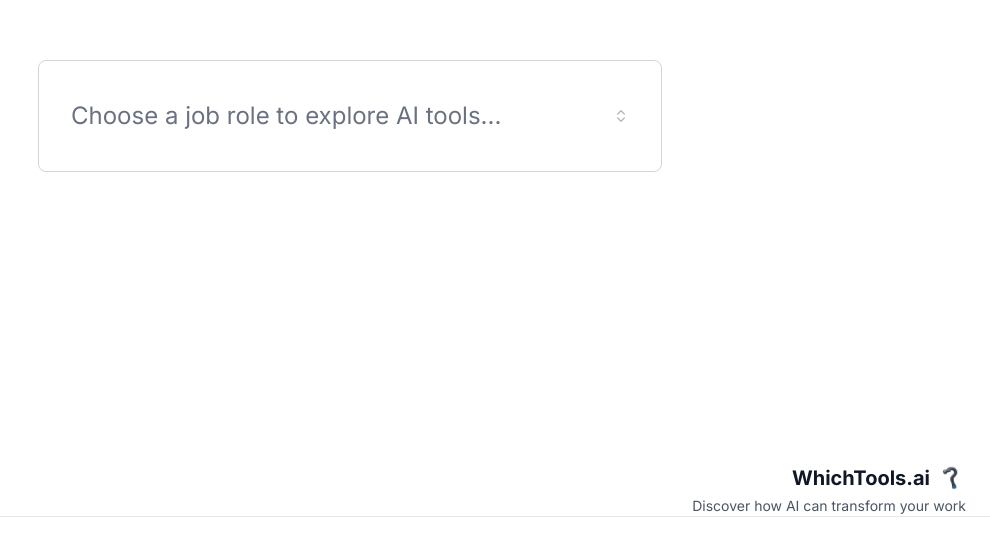
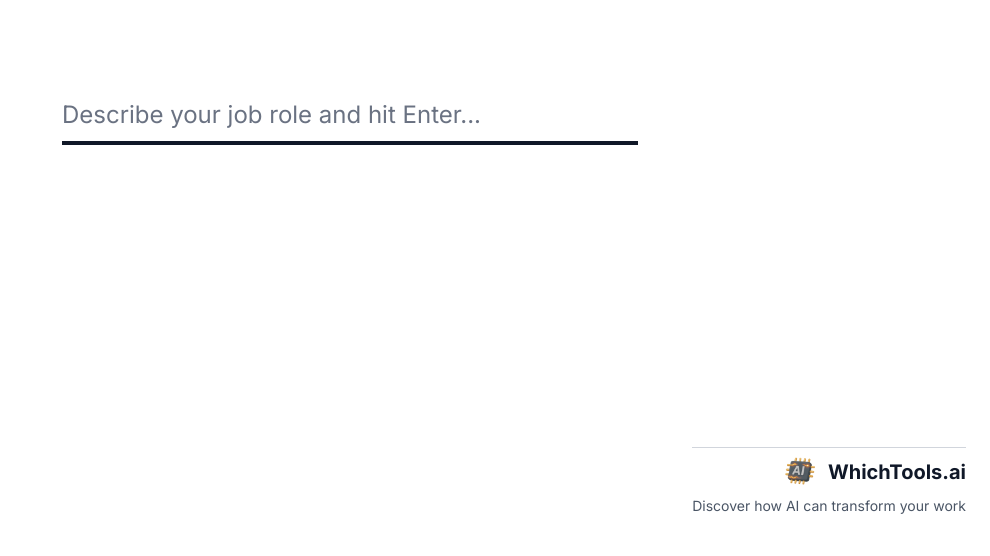
Before and after one commit to rousseaukazi/t_blog, a Next.js app: page / in a window 1280 px wide. Shown: the part 260-816 px from the top of the page, without its empty margins (290-1280 px from the left). Built offline with nearby package versions, Linux system fonts and the light colour scheme.

Commit message:
homepage changes

```diff
--- a/src/app/page.tsx
+++ b/src/app/page.tsx
@@ -1,10 +1,8 @@
 'use client'
 
-import { useState, useEffect } from 'react'
-import { SearchableDropdown } from '@/components/SearchableDropdown'
+import React, { useState, useEffect } from 'react'
 import { MarkdownRenderer } from '@/components/MarkdownRenderer'
 import { RauchLayout } from '@/components/RauchLayout'
-import { jobRoles } from '@/lib/data'
 import { Loader2, Sparkles } from 'lucide-react'
 
 interface BlogPost {
@@ -18,6 +16,7 @@ interface BlogPost {
 
 export default function Home() {
   const [selectedRole, setSelectedRole] = useState<string>('')
+  const [inputValue, setInputValue] = useState<string>('')
   const [blogPost, setBlogPost] = useState<BlogPost | null>(null)
   const [loading, setLoading] = useState(false)
   const [generating, setGenerating] = useState(false)
@@ -67,7 +66,7 @@ export default function Home() {
     }
   }
 
-  const generateBlogPost = async (forceNew: boolean = false) => {
+  const generateBlogPost = async (role: string, forceNew: boolean = false) => {
     setGenerating(true)
     setError(null)
     try {
@@ -76,7 +75,7 @@ export default function Home() {
         headers: {
           'Content-Type': 'application/json',
         },
-        body: JSON.stringify({ jobRole: selectedRole }),
+        body: JSON.stringify({ jobRole: role }),
       })
 
       if (!response.ok) {
@@ -96,8 +95,17 @@ export default function Home() {
   // Reset the page to its pristine state when the brand logo is clicked
   const handleBrandClick = () => {
     setSelectedRole('')
+    setInputValue('')
     setBlogPost(null)
     setError(null)
+  }
+
+  const handleSubmit = (e: React.FormEvent) => {
+    e.preventDefault()
+    if (!inputValue.trim()) return
+    const role = inputValue.trim()
+    setSelectedRole(role)
+    generateBlogPost(role)
   }
 
   return (
@@ -114,13 +122,16 @@ export default function Home() {
             : "mb-12"
         }
       >
-        <div className="mb-6 w-full mx-auto">
-          <SearchableDropdown
-            options={jobRoles}
-            value={selectedRole}
-            onChange={setSelectedRole}
-            placeholder="Choose a job role to explore AI tools..."
-          />
+        <div className="mb-6 w-full mx-auto max-w-xl">
+          <form onSubmit={handleSubmit}>
+            <input
+              type="text"
+              value={inputValue}
+              onChange={(e) => setInputValue(e.target.value)}
+              placeholder="Describe your job role and hit Enter..."
+              className="w-full border-b-4 border-gray-900 bg-transparent text-3xl md:text-4xl leading-tight placeholder:text-gray-500 placeholder:text-xl md:placeholder:text-2xl focus:outline-none focus:ring-0 pb-2 disabled:cursor-not-allowed disabled:opacity-50"
+            />
+          </form>
         </div>
       </div>
 
@@ -161,7 +172,7 @@ export default function Home() {
                     Explore Other Roles
                   </button>
                   <button
-                    onClick={() => generateBlogPost(true)}
+                    onClick={() => generateBlogPost(selectedRole, true)}
                     disabled={generating}
                     className="rauch-button rauch-button-primary disabled:opacity-50 disabled:cursor-not-allowed"
                   >
@@ -181,11 +192,8 @@ export default function Home() {
             <div className="text-center py-20">
               <div className="mb-8">
                 <Sparkles className="h-12 w-12 text-gray-400 mx-auto mb-4" />
-                <h2 className="text-2xl font-semibold text-gray-900 mb-4">
-                  No guide yet for {selectedRole}
-                </h2>
-                <p className="text-gray-600 mb-8 max-w-md mx-auto">
-                  Generate a personalized AI tools guide for this role.
+                <p className="text-gray-600 mb-8 max-w-md mx-auto text-xl">
+                  Creating a personalized guide!
                 </p>
               </div>
 
@@ -196,7 +204,7 @@ export default function Home() {
               )}
 
               <button
-                onClick={() => generateBlogPost()}
+                onClick={() => generateBlogPost(selectedRole)}
                 disabled={generating}
                 className="rauch-button rauch-button-primary rauch-button-large disabled:opacity-50 disabled:cursor-not-allowed"
               >
--- a/src/components/RauchLayout.tsx
+++ b/src/components/RauchLayout.tsx
@@ -19,15 +19,17 @@ export function RauchLayout({ children, title, description, onBrandClick }: Rauc
     <div className="min-h-screen bg-white">
       {/* Bottom-right brand */}
       <div className="fixed bottom-6 right-6 z-50 text-right">
+        {/* Top separator line */}
+        <div className="w-full border-t border-gray-300 mb-1" />
         <Link href="/" onClick={handleBrandClick} className="flex items-center justify-end space-x-2 group">
+          <img
+            src="/favicon.png"
+            alt="WhichTools.ai logo"
+            className="w-10 h-10"
+          />
           <span className="text-xl font-bold text-gray-900 group-hover:underline">
             WhichTools.ai
           </span>
-          <img
-            src="/favicon.png"
-            alt="WhichTools.ai logo"
-            className="w-7 h-7"
-          />
         </Link>
         {description && (
           <p className="text-gray-600 text-sm mt-1 max-w-xs ml-auto">{description}</p>
@@ -47,7 +49,7 @@ export function RauchLayout({ children, title, description, onBrandClick }: Rauc
       </main>
 
       {/* Footer */}
-      <footer className="border-t border-gray-200 py-12">
+      <footer className="py-12">
         <div className="rauch-container">
           {/* Clean minimal footer - no text needed */}
         </div>
--- a/src/components/SearchableDropdown.tsx
+++ b/src/components/SearchableDropdown.tsx
@@ -1,7 +1,7 @@
 'use client'
 
 import * as React from 'react'
-import { Check, ChevronsUpDown } from 'lucide-react'
+import { Check } from 'lucide-react'
 import { cn } from '@/lib/utils'
 
 interface SearchableDropdownProps {
@@ -49,16 +49,15 @@ export function SearchableDropdown({
         type="button"
         onClick={() => setOpen(!open)}
         className={cn(
-          "flex h-24 md:h-28 w-full items-center justify-between rounded-lg border border-gray-300 bg-white px-6 md:px-8 py-4 text-2xl ring-offset-white placeholder:text-gray-500 focus:outline-none focus:ring-2 focus:ring-gray-950 focus:ring-offset-2 disabled:cursor-not-allowed disabled:opacity-50",
+          "flex h-24 md:h-28 w-full items-center border-b-4 border-gray-900 bg-transparent px-6 md:px-8 text-2xl placeholder:text-gray-500 focus:outline-none focus:ring-0 disabled:cursor-not-allowed disabled:opacity-50",
           !value && "text-gray-500"
         )}
       >
         <span className="truncate">{value || placeholder}</span>
-        <ChevronsUpDown className="h-4 w-4 opacity-50" />
       </button>
 
       {open && (
-        <div className="absolute z-50 mt-1 w-full rounded-md border border-gray-200 bg-white shadow-lg">
+        <div className="absolute z-50 left-0 top-full w-full border-x-4 border-b-4 border-gray-900 bg-white rounded-b-md shadow-lg">
           <div className="p-2">
             <input
               ref={inputRef}
```
Also changed, not shown: public/favicon.png, public/logo.png.
